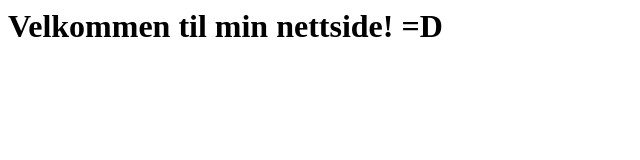
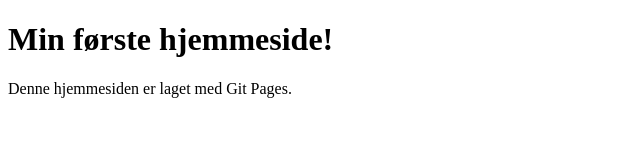
Before and after one commit to maje260304/Min-nettside, a plain HTML site: page index.html in a window 1280 px wide. Shown: the whole page, without its empty margins (0-640 px from the left). Drawn offline with Linux system fonts and the light colour scheme.

Commit message:
fikset skjelett

```diff
--- a/index.html
+++ b/index.html
@@ -1,2 +1,7 @@
-
-<h1> Velkommen til min nettside! =D</h1>
+<!DOCTYPE html>
+<html>
+<body>
+<h1>Min første hjemmeside!</h1>
+<p>Denne hjemmesiden er laget med Git Pages.</p>
+</body>
+</html>
```
